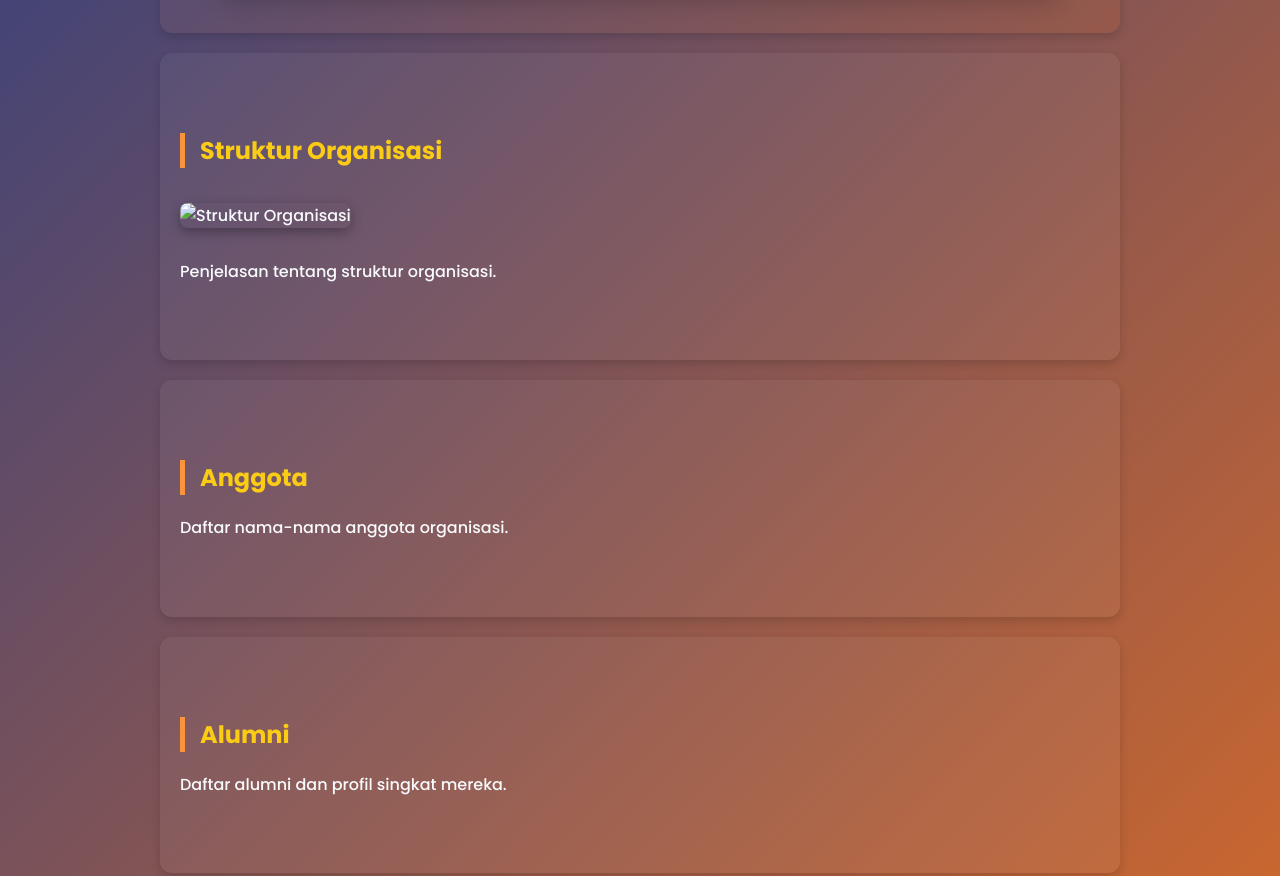
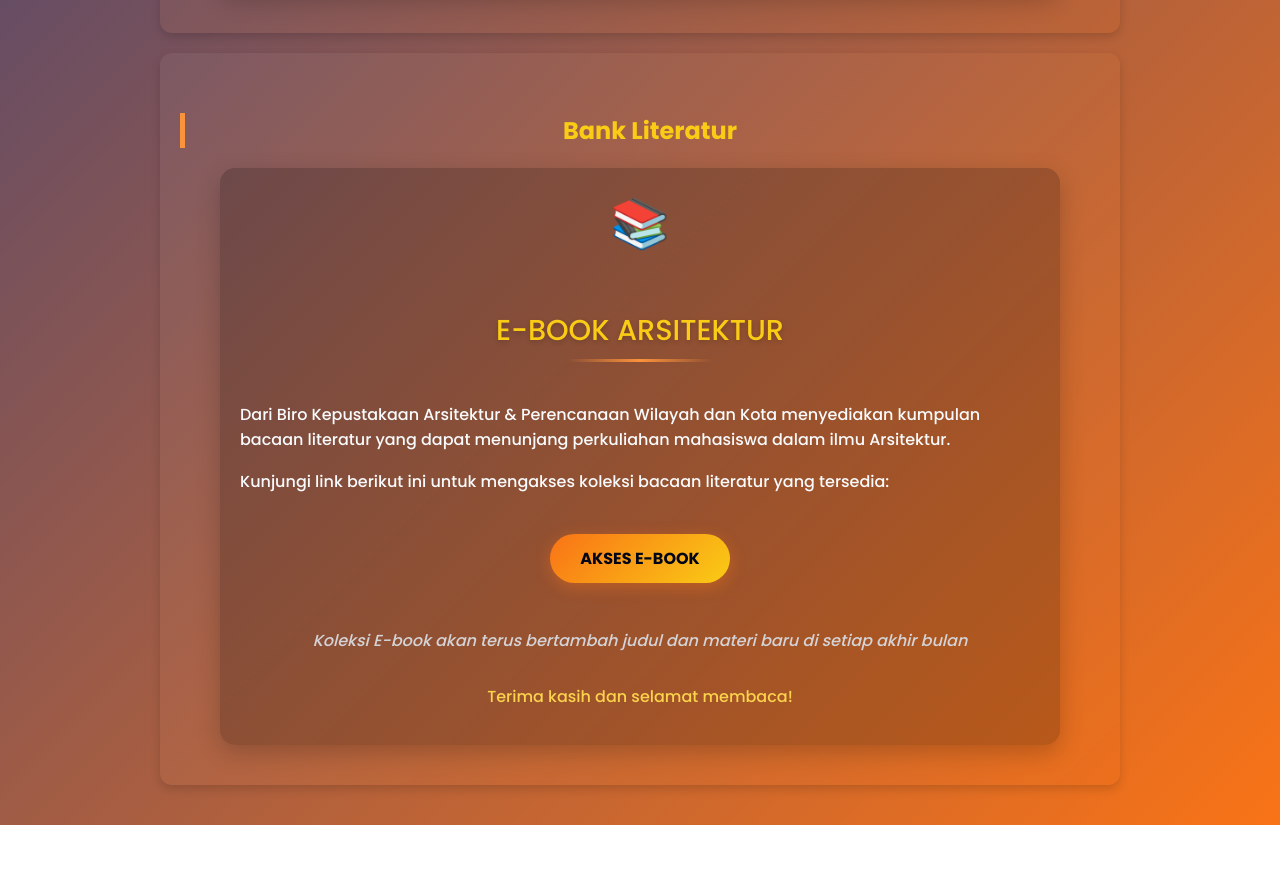
Before and after one commit to himpunanmahasiswaarsitekturunsrat/WEBSITE-HMA, a plain HTML site: page index.html in a window 1280 px wide. Shown: the part 4180-5056 px from the top of the page. After the commit the page ends 5005 px from the top, so only its background shows below. Drawn offline with Linux system fonts and the light colour scheme.

Commit message:
Update index.html

```diff
--- a/index.html
+++ b/index.html
@@ -396,22 +396,6 @@
       </div>
     </section>
 
-    <section id="struktur">
-      <h2>Struktur Organisasi</h2>
-      <img src="struktur.jpg" alt="Struktur Organisasi">
-      <p>Penjelasan tentang struktur organisasi.</p>
-    </section>
-
-    <section id="anggota">
-      <h2>Anggota</h2>
-      <p>Daftar nama-nama anggota organisasi.</p>
-    </section>
-
-    <section id="alumni">
-      <h2>Alumni</h2>
-      <p>Daftar alumni dan profil singkat mereka.</p>
-    </section>
-
     <style>
       /* CSS untuk bagian literatur */
       #literatur {
```
